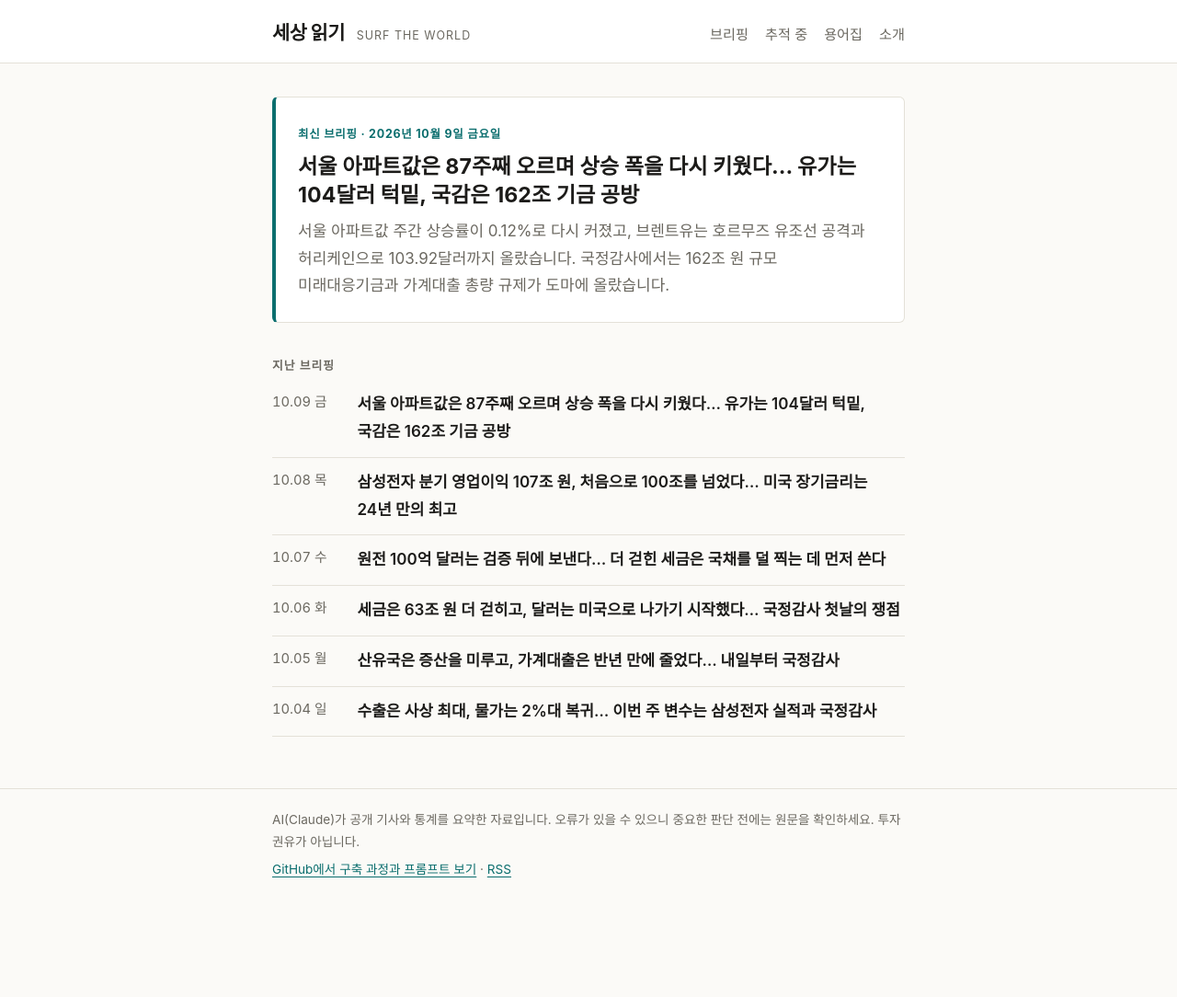
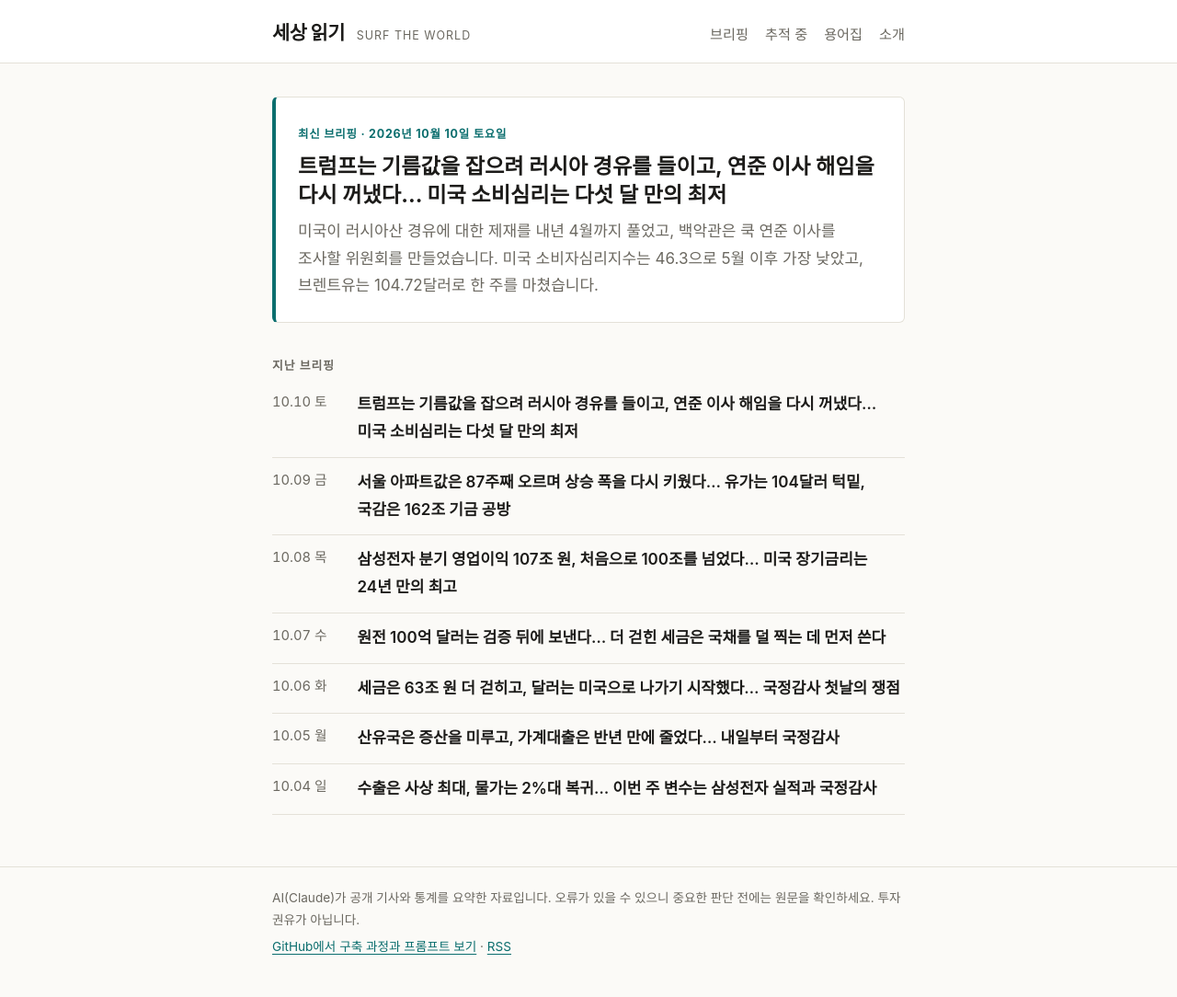
Before and after one commit to seongkyu-lim/surf-the-world, a Jekyll site: the page built from index.html, in a window 1280 px wide. Shown: the whole page at 92% size. Built offline with Jekyll 4.4.1, drawn with Linux system fonts in a browser that asks for light colours; before the commit the page ends 1000 px from its top, so only the background shows below that; some of the changed lines change nothing that is shown.

Commit message:
2026-10-10 브리핑: 트럼프는 기름값을 잡으려 러시아 경유를 들이고, 연준 이사 해임을 다시 꺼냈다… 미국 소비심리는 다섯 달 만의 최저

```diff
--- /dev/null
+++ b/_posts/2026-10-10-briefing.md
@@ -0,0 +1,96 @@
+---
+title: "트럼프는 기름값을 잡으려 러시아 경유를 들이고, 연준 이사 해임을 다시 꺼냈다… 미국 소비심리는 다섯 달 만의 최저"
+date: 2026-10-10
+weekday: 토요일
+summary: "미국이 러시아산 경유에 대한 제재를 내년 4월까지 풀었고, 백악관은 쿡 연준 이사를 조사할 위원회를 만들었습니다. 미국 소비자심리지수는 46.3으로 5월 이후 가장 낮았고, 브렌트유는 104.72달러로 한 주를 마쳤습니다."
+tags: [경제, 국제, 교양]
+---
+
+## 지표 한눈에
+
+어제(9일)는 한글날로 국내 시장이 쉬었습니다. 국내 수치는 10월 8일(목) 종가 그대로이고, 미국은 10월 9일(현지) 종가입니다.
+
+| 지표 | 수치 | 변화 | 메모 |
+|---|---|---|---|
+| 한국 기준금리 | 연 3.00% | 8월 +0.25%p | 다음 금통위 10월 22일 |
+| 미국 기준금리 | 3.75~4.00% | 9월 인상 | 다음 FOMC 10월 27~28일 |
+| 원/달러 환율 | 1,338.5원 | 휴장 | 10월 8일 주간 거래 종가 |
+| 코스피 | 6,625.93 | 휴장 | 10월 8일 종가 |
+| 코스닥 | 892.27 | 휴장 | 10월 8일 종가 |
+| S&P 500 | 7,811.54 | <span class="up">+0.6%</span> | 주간 +1.2% |
+| 나스닥 | 27,366.17 | <span class="up">+0.6%</span> | 주간 +0.6% |
+| 미 국채 10년물 | 5.24% | 소폭 상승 | AP 기준 |
+| 유가 (브렌트) | 104.72달러 | <span class="up">+0.4%</span> | WTI 91.85달러 |
+
+브렌트유 전일 종가는 Reuters 기준 104.28달러로, 어제 브리핑에 적은 103.92달러와 차이가 있습니다. 오늘 수치는 Reuters 종가 기사를 따랐습니다.
+
+출처: [한국은행 통화정책방향(8.27)](https://www.bok.or.kr/portal/bbs/P0000559/view.do?depth=200690&menuNo=200690&nttId=11064191&programType=newsData&relate=Y), [미 연준 발표(9.16)](https://www.federalreserve.gov/newsevents/pressreleases/monetary20260916a1.htm), 미국 지수와 금리는 [AP](https://krmg.com/2026/10/09/how-major-us-stock-indexes-fared-friday-10-9-2026/), 유가는 [Reuters](https://lufkindailynews.com/news_reuters/business/oil-prices-settle-higher-as-more-production-shut-ahead-of-hurricane/article_b87cc5bc-b979-5b38-a73a-45c70e891986.html)
+
+## 오늘의 핵심
+
+### 1. 미국이 러시아산 경유 제재를 내년 4월까지 풀었다
+
+**무슨 일** — 트럼프 대통령은 9일(현지) 푸틴 러시아 대통령과 통화한 뒤, 러시아가 미국과 세계 시장에 경유를 공급하기로 했다고 밝혔습니다. 트럼프 대통령의 설명으로는 30만 톤 이상을 즉시 내놓고, 이후 러시아 정유시설 상태에 따라 최대 300만 톤을 더 공급합니다. 중간 단계 물량은 매체마다 다르게 전해졌습니다(11월 50만 톤 뒤 100만 톤이라는 보도와 11월 100만 톤이라는 보도가 있습니다). 미 재무부는 같은 날 러시아산 경유 거래를 2027년 4월 7일까지 허용하는 일반 면허를 냈습니다. 크렘린도 합의를 확인했습니다. 젤렌스키 우크라이나 대통령은 러시아가 석유제품을 팔게 해 주는 것은 "전쟁에 대한 투자"라며 반발했습니다.
+
+**왜 중요한가** — 미국 경유값은 이란 전쟁과 러시아 정유시설 피격으로 갤런당 6달러를 넘었고, 11월 3일 중간선거가 한 달도 남지 않았습니다. 트럼프 대통령이 몇 주 전 서명한 대러 제재와 반대 방향의 조치라, 대러 압박보다 기름값을 앞에 둔 선택으로 읽힙니다. 다만 약속한 물량이 실제로 나올지에 대해 에너지 분석가들은 회의적입니다. 한 분석가는 단기 하락 폭을 갤런당 10~20센트로 봤습니다(USA Today 인용).
+
+**생활 영향** — 경유는 화물차와 농기계, 난방에 쓰여 물류비와 식료품값으로 번집니다. 국제 경유값이 내려가면 국내 석유 최고가격제의 상한 인상 압력도 조금 줄지만, 원유값 자체는 이날 오히려 올랐습니다.
+
+출처: 미 재무부·백악관 발표([뉴스1](https://www.news1.kr/world/usa-canada/6315467), [The National](https://www.thenationalnews.com/business/energy/2026/10/09/trump-putin-diesel-russia/), [USA Today](https://www.spokesman.com/stories/2026/oct/09/trump-says-us-to-import-russian-diesel-reversing-p/)), 유가는 [Reuters](https://lufkindailynews.com/news_reuters/business/oil-prices-settle-higher-as-more-production-shut-ahead-of-hurricane/article_b87cc5bc-b979-5b38-a73a-45c70e891986.html)
+
+### 2. 백악관이 쿡 연준 이사 조사위원회를 만들었다, 해임 재시도
+
+**무슨 일** — 트럼프 대통령은 9일 리사 쿡 연준 이사의 주택담보대출 의혹을 조사할 위원회를 백악관에 설치했습니다. 쿡 이사가 연준에 오기 전인 2021년 대출 신청서를 사실과 다르게 썼다는 의혹입니다. 위원은 해싯 국가경제위원회 위원장 등 행정부 인사 3명이고, 11월 5일 백악관에서 비공개 청문을 엽니다. 트럼프 대통령은 지난해 8월 쿡 이사 해임을 발표했지만, 연방대법원은 올해 6월 5대 4로 쿡 이사가 소송 중 자리를 지키도록 했습니다. 해임 전에 통지와 소명 기회가 있어야 했다는 이유였고, 의혹의 사실 여부는 판단하지 않았습니다. 쿡 이사는 의혹을 부인해 왔으며, 변호인단은 출석 여부를 검토하고 있습니다.
+
+**왜 중요한가** — 대법원이 지적한 절차를 갖춰 다시 해임하려는 수순으로 해석됩니다. AP는 행정부가 연준 이사에게 직접 증언을 요구하는 것이 이례적이며 연준 독립성 우려를 다시 키울 수 있다고 전했습니다. 연준은 지난달 금리를 올렸고, 트럼프 대통령은 인하를 요구해 왔습니다.
+
+**생활 영향** — 연준이 정치 압력에 밀린다고 시장이 보면 장기 채권에 요구하는 웃돈이 커져 장기금리가 오를 수 있습니다. 미국 10년물은 이미 5.24%로 24년 만의 최고 근처이고, 이는 한국의 시장금리와 대출 금리에도 부담입니다.
+
+출처: AP 보도([뉴시스](https://www.newstong.co.kr/view3.aspx?seq=14735909), [연합뉴스](https://www.newstong.co.kr/view3.aspx?seq=14735946)), [Reuters](https://money.usnews.com/investing/news/articles/2026-10-09/trump-launches-committee-to-probe-feds-lisa-cook-white-house-statement)
+
+### 3. 미국 소비자심리 46.3, 지금 살림살이 평가는 역대 최저
+
+**무슨 일** — 미시간대가 9일 발표한 10월 소비자심리지수 예비치는 46.3으로 9월(48.1)보다 1.8포인트 내렸습니다. 5월 이후 가장 낮고 시장 예상(47.6)에도 못 미쳤습니다. 현재 경제 여건 지수는 50.9에서 44.7로 떨어져 조사 이래 최저였습니다. 반면 앞으로를 묻는 기대지수는 46.3에서 47.3으로 7월 이후 처음 올랐습니다. 조사 책임자는 저소득층과 주식을 적게 가진 가구의 심리가 특히 나빠졌다고 설명했습니다.
+
+**왜 중요한가** — 주가는 사상 최고 근처인데 체감 경기는 바닥이라는 간극이 숫자로 드러났습니다. 높은 기름값과 대출 금리, 임금보다 빠른 물가가 배경으로 꼽힙니다. 연준으로서는 물가를 잡으려 금리를 더 올릴지, 식어 가는 소비를 볼지 판단이 어려워집니다. 다음 주 나올 9월 미국 소비자물가가 다음 단서입니다.
+
+**생활 영향** — 미국 소비가 꺾이면 한국 수출에는 부담이지만, 연준의 추가 인상 가능성은 낮아져 금리 쪽 압력은 줄어듭니다. 두 힘이 반대로 작용하므로 한쪽만 보고 판단하기 어렵습니다.
+
+출처: 미시간대 소비자조사 발표([연합뉴스](https://www.newstong.co.kr/view3.aspx?seq=14735922)), [AP](https://krmg.com/2026/10/09/how-major-us-stock-indexes-fared-friday-10-9-2026/)
+
+## 후속 추적
+
+- **원유 공급** — 허리케인 '이사이아스'로 멈춘 미국 멕시코만 원유 생산은 8일 기준 하루 약 130만 배럴, 전체의 62.9%로 늘었습니다(어제 브리핑의 약 25%에서 확대). 브렌트유는 9일 0.4% 오른 104.72달러, WTI는 91.85달러에 마감했습니다. 출처: [Reuters](https://lufkindailynews.com/news_reuters/business/oil-prices-settle-higher-as-more-production-shut-ahead-of-hurricane/article_b87cc5bc-b979-5b38-a73a-45c70e891986.html)
+- **미국·이란 협상** — 이란 외무장관은 호르무즈 해협 재개방 제안에 대한 미국의 답을 검토 중이라고 밝혔습니다(이란 타스님 통신 인용). 미국은 이란산 원유를 실어 나른 선박 17척 등을 추가 제재했습니다. 출처: [Reuters](https://finance.yahoo.com/news/oil-falls-trump-comments-iran-022757245.html)
+
+## 교양: 대통령이 중앙은행을 눌렀을 때 벌어진 일
+
+쿡 이사 조사위 소식에 "연준 독립성"이라는 말이 다시 나왔습니다. 이 원칙은 교과서가 아니라 실패의 경험에서 나왔습니다.
+
+첫 장면은 1951년입니다. 2차 세계대전 때부터 연준은 정부가 싸게 돈을 빌릴 수 있도록 국채 금리를 낮게 묶어 두는 일을 맡았습니다. 한국전쟁으로 물가가 뛰자 연준은 금리를 올리려 했고, 트루먼 행정부는 반대했습니다. 줄다리기 끝에 그해 3월 재무부와 연준이 맺은 합의(Treasury-Fed Accord)로 연준은 정부의 자금 조달이 아니라 물가를 보고 금리를 정할 수 있게 됐습니다. 오늘날 연준 독립의 출발점으로 꼽힙니다.
+
+두 번째 장면은 1970년대입니다. 닉슨 대통령은 1972년 재선을 앞두고 번스 연준 의장에게 돈줄을 풀라고 압박했고, 이는 뒤에 공개된 백악관 녹음으로 확인됐습니다. 선거는 이겼지만 이후 미국은 오일쇼크와 겹친 긴 고물가를 겪었습니다. 이를 끝낸 것은 1979년 취임한 볼커 의장의 급격한 금리 인상이었고, 그 대가는 깊은 경기 침체와 대량 실업이었습니다.
+
+교훈은 단순합니다. 선거는 몇 년마다 오고 금리 인하는 당장 달콤하지만, 그 비용은 몇 년 뒤 물가로 돌아옵니다. 그래서 금리 결정을 선거 일정에서 떼어 놓은 것입니다. 지금 미국 장기금리가 정치 뉴스에 민감한 이유도 여기 있습니다. 더 읽을거리: 미 연준 역사 사이트의 [재무부-연준 합의](https://www.federalreservehistory.org/essays/treasury-fed-accord), [볼커의 물가 대책](https://www.federalreservehistory.org/essays/anti-inflation-measures).
+
+## 오늘의 용어
+
+**중앙은행 독립성** — 중앙은행이 정부나 정치권의 지시를 받지 않고 물가와 경기만 보고 금리를 정할 수 있도록 한 원칙입니다. 임기를 길게 보장하고, 정당한 사유 없이는 해임하지 못하게 하는 장치로 지켜집니다. 독립성이 흔들린다고 시장이 판단하면 앞으로 물가가 오를 것으로 보고 장기금리를 올려 받습니다.
+
+오늘 2번 기사의 쟁점이 바로 이 '정당한 사유'와 절차입니다.
+
+## 앞으로 일정
+
+| 날짜 | 일정 | 볼 점 |
+|---|---|---|
+| 10.12 (월) | LH 국정감사, 10월 1~10일 수출 발표 | 공공 주택 착공, 반도체 수출 |
+| 10.13 (화) | 미국 대형 은행 3분기 실적 시작 | |
+| 10.13~14 | 미국 9월 소비자물가 | 발표일이 출처마다 달라 확인 필요 |
+| 10.15 (목) | 한국부동산원 국정감사, 주간 아파트 가격 동향 | 서울 88주 연속 상승 여부 |
+| 10.16 (금) | 청년미래적금 2차 신청 마감 | |
+| 10.17 (토) | 석유 최고가격 11차 조정 | 유가 100달러대 반영 여부 |
+| 10.22 (목) | 한국은행 금융통화위원회 | 기준금리 결정 |
+| 11.03 (화) | 미국 중간선거 | |
+| 11.05 (목) | 쿡 연준 이사 백악관 청문 | 해임 절차 재개 여부 |
+
+일정 출처: [SBS Biz](https://biz.sbs.co.kr/article/20000338915), [TheStreet](https://www.thestreet.com/stock-market-today/stock-market-today-dow-jones-sp-500-nasdaq-updates-oct-09-2026)
--- a/glossary.md
+++ b/glossary.md
@@ -4,6 +4,9 @@ title: 용어집
 summary: 브리핑에 나온 용어를 하루 하나씩 쌓아 갑니다. 최신 용어가 맨 위에 있습니다.
 permalink: /glossary/
 ---
+
+### 중앙은행 독립성
+중앙은행이 정부나 정치권의 지시를 받지 않고 물가와 경기만 보고 금리를 정할 수 있도록 한 원칙. 긴 임기와 정당한 사유 없는 해임 금지로 지켜진다. 독립성이 흔들린다고 시장이 판단하면 장기금리가 오른다. 2026년 10월 백악관이 쿡 연준 이사 조사위원회를 만들면서 다시 쟁점이 됐다. (2026.10.10)
 
 ### 기금
 정부가 특정 목적에 쓰려고 일반 예산(일반회계)과 따로 떼어 운용하는 돈주머니. 국민연금기금, 주택도시기금이 대표적이다. 운용계획은 국회 심의를 받지만 일정 범위 안에서는 정부가 국회 의결 없이 지출 계획을 바꿀 수 있어 예산보다 유연하다. 2026년 10월 국정감사에서 162조 원 규모 미래대응기금 신설을 두고 이 유연성이 쟁점이 됐다. (2026.10.09)
--- a/tracking.md
+++ b/tracking.md
@@ -10,14 +10,14 @@ permalink: /tracking/
 | 이슈 | 현재 상태 | 다음 일정 | 처음 다룬 날 |
 |---|---|---|---|
 | 한국은행 기준금리 | 7월·8월 연속 인상으로 연 3.00%. 시장은 10월 동결을 우세하게 봄 | 10월 22일 금통위 | 10.04 |
-| 미국 연준 금리 | 9월 인상으로 3.75~4.00%. 의사록에서 대부분 참석자가 연내 추가 인상이 적절하다고 판단. 월러 이사는 추가 인상 필요성과 속도의 유연성을 함께 언급. 10년물은 10월 7일 장중 24년 만의 최고 뒤 8일 5.227%로 하락(30년물 입찰 호조) | 10월 27~28일 FOMC, 12월 8~9일 FOMC | 10.04 |
+| 미국 연준 금리 | 9월 인상으로 3.75~4.00%. 의사록에서 대부분 참석자가 연내 추가 인상이 적절하다고 판단. 월러 이사는 추가 인상 필요성과 속도의 유연성을 함께 언급. 10년물은 10월 7일 장중 24년 만의 최고, 9일 5.24%. 백악관이 쿡 이사 조사위원회를 설치해 해임 재시도(10.9). 10월 소비자심리 예비치 46.3으로 5월 이후 최저 | 미국 9월 소비자물가(10월 13~14일), 10월 27~28일 FOMC, 11월 5일 쿡 이사 청문, 12월 8~9일 FOMC | 10.04 |
 | 소비자물가 | 9월 2.9%. 한국은행은 10월 3% 안팎 예상 | 11월 초 10월 물가 발표 | 10.04 |
 | 석유 최고가격제 | 10차 동결(휘발유 리터당 1,784원). 3월 13일 시행, 4주마다 조정 | 10월 17일 11차 조정 | 10.04 |
 | 8·3 부동산 세제 개편안 | 8월 3일 정부 발표. 장기보유특별공제를 거주 기간 중심으로 바꾸는 안. 국회 심의에서 바뀔 수 있음 | 국회 심의 | 10.04 |
 | 서울 아파트값 | 87주 연속 상승, 주간 상승률 0.12%로 확대(전주 0.09%). 강남(−0.34%)·서초·송파·용산은 하락, 서대문·강북·도봉·노원은 0.3%대 상승. 국토부 장관은 올해 수도권 착공이 목표의 80~88%에 그칠 것으로 예상 | 매주 목요일 한국부동산원 주간 동향 | 10.04 |
 | 2026 국정감사 | 10월 6~30일. 8일 기획예산처 국감은 미래대응기금, 금융위 국감은 가계대출 총량 규제와 단일종목 레버리지 ETF 도입 경위가 쟁점. 금융위원장은 총량 관리 유지 방침, ETF 투자자 피해에 사과 | 10월 12일 LH, 15일 한국부동산원, 23일 국토부 종합감사 | 10.04 |
-| 미국·이란 협상 | 트럼프 대통령이 11월 3일 중간선거 전에는 이란을 공격하지 않겠다고 밝힘(10.8). 이란은 미국 역제안에 며칠 안에 공식 답변 예정. 지난주 호르무즈 유조선 공격은 전쟁 후 최다(Reuters) | 이란의 공식 답변, 11월 3일 미국 중간선거 | 10.04 |
-| 원유 공급 | OPEC+ 11월 생산 목표 동결. IEA는 비축유 방출을 앞당기기로 함. 허리케인으로 미 멕시코만 원유 생산 약 25% 중단. 브렌트 103.92달러(10.8) | 11월 1일 OPEC+ 회의 | 10.05 |
+| 미국·이란 협상 | 트럼프 대통령이 11월 3일 중간선거 전에는 이란을 공격하지 않겠다고 밝힘(10.8). 이란은 호르무즈 재개방 제안에 대한 미국의 답을 검토 중(10.9). 미국은 선박 17척 등 추가 제재. 지난주 호르무즈 유조선 공격은 전쟁 후 최다(Reuters) | 이란의 공식 답변, 11월 3일 미국 중간선거 | 10.04 |
+| 원유 공급 | OPEC+ 11월 생산 목표 동결. IEA는 비축유 방출을 앞당기기로 함. 허리케인으로 미 멕시코만 원유 생산 62.9% 중단(10.8 기준). 미국은 러시아산 경유 제재를 2027년 4월 7일까지 면제(10.9). 브렌트 104.72달러(10.9) | 11월 1일 OPEC+ 회의 | 10.05 |
 | 가계대출 | 5대 은행 9월 잔액 780조 8,340억 원, 6개월 만에 감소(−1조 2,852억 원) | 금융당국의 9월 전 금융권 가계대출 동향 발표(날짜 미확인) | 10.05 |
 | 청년미래적금 2차 | 10월 7일 신청 시작, 16일까지 | 11월 계좌 개설 | 10.05 |
 | 초과세수와 미래대응기금 | 올해 국세수입 478조 6,000억 원 전망, 추경보다 63조 2,000억 원 많음. 정부는 162조 3,000억 원 규모 미래대응기금 신설 추진, 야당은 철회와 국채 상환 우선 요구. 남은 초과세수 사용처는 "미정"(기획예산처 장관, 10.8) | 11월 국고채 발행계획, 연말 예산 심의 | 10.06 |
```
